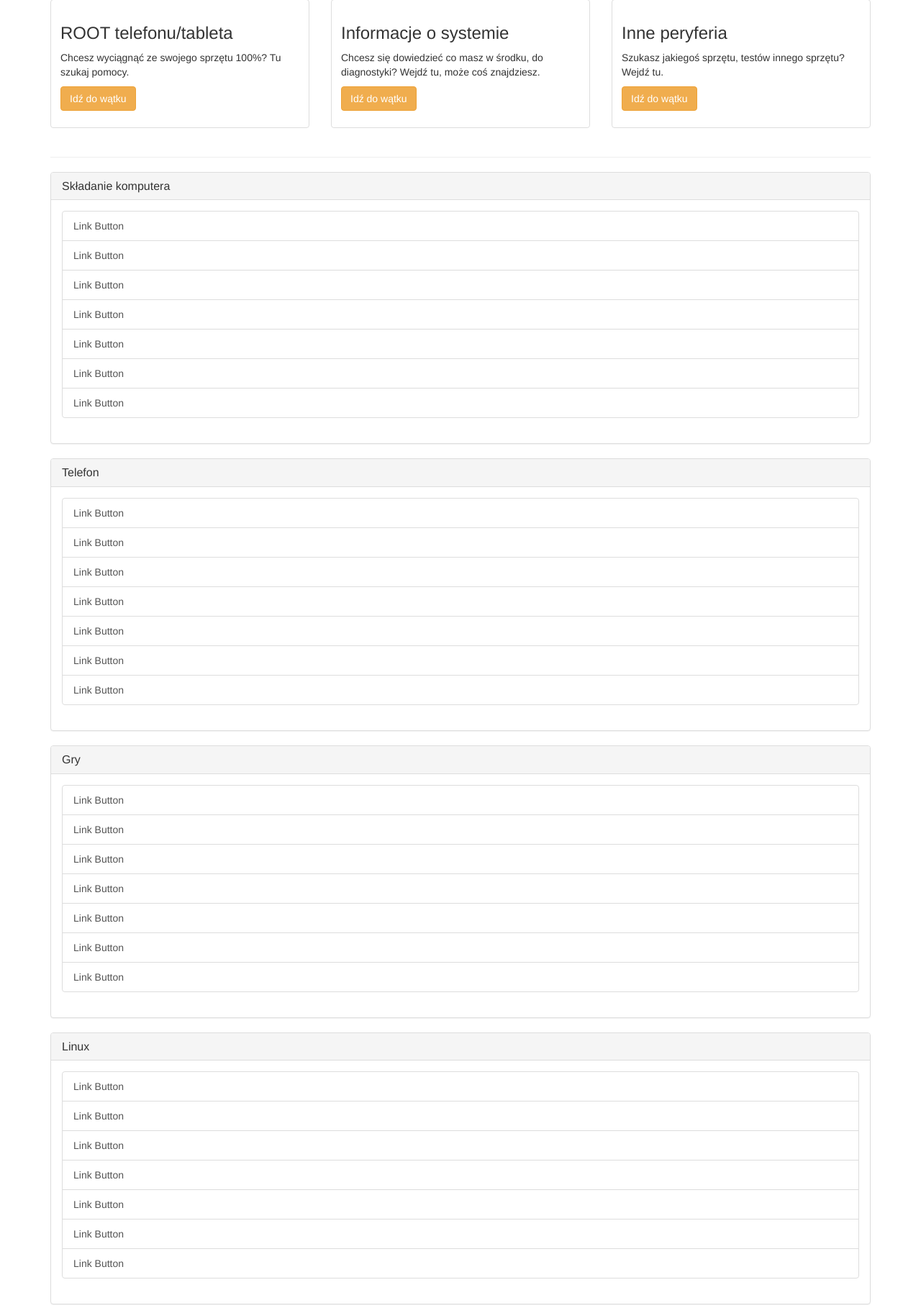
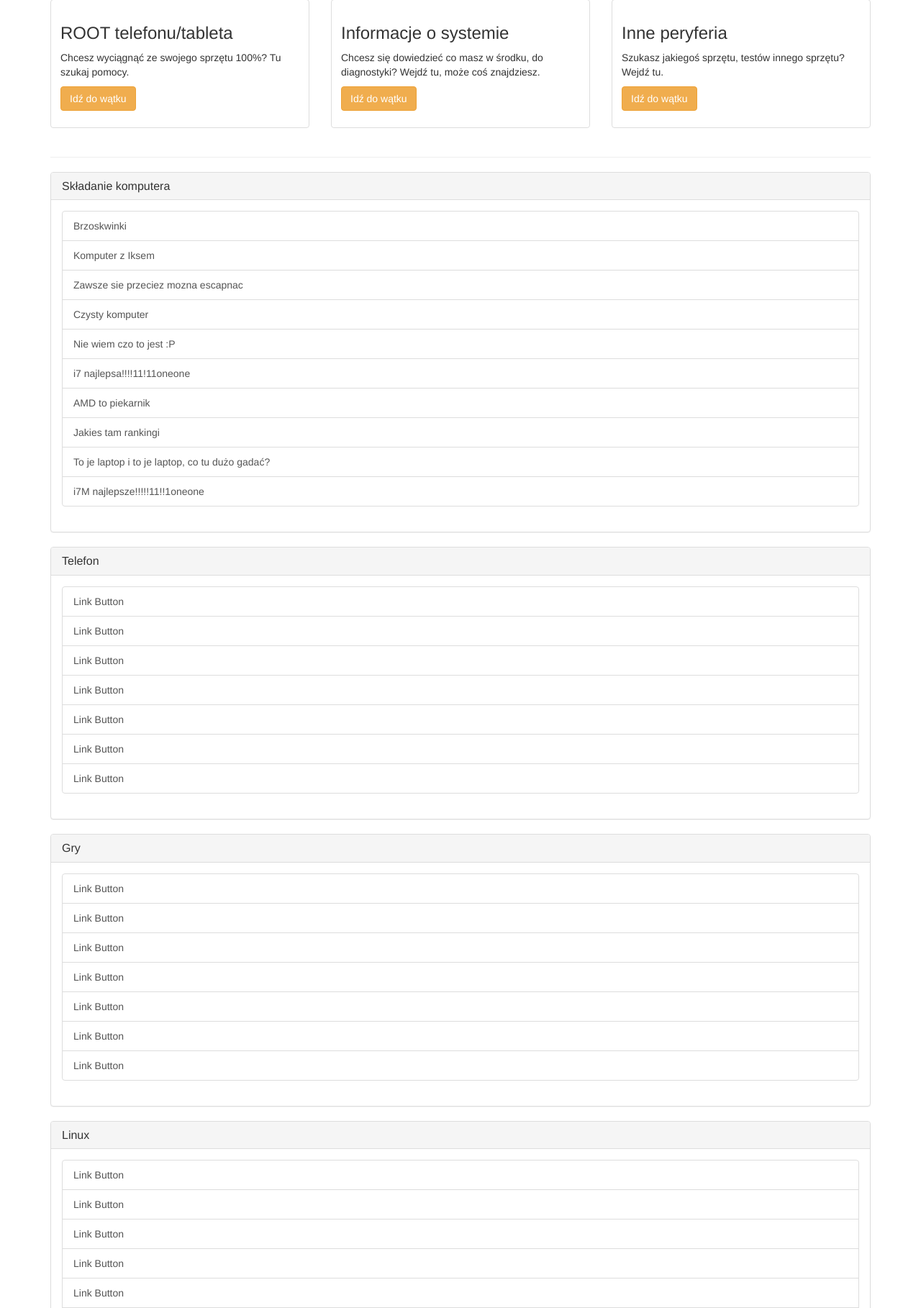
Before and after one commit to AnCookie/StronaTTI-2, a PHP site: page / in a window 1280 px wide. Shown: the part 774-2592 px from the top of the page at 72% size. Run offline with PHP 8.4, Linux system fonts and the light colour scheme; some libraries are stand-ins or nearby versions.

Commit message:
Update index.php
Składanie komputera (linki+czasowy opis)

```diff
--- a/index.php
+++ b/index.php
@@ -182,14 +182,18 @@
     <h3 class="panel-title">Składanie komputera</h3>
   </div>
   <div class="panel-body">
-    <div class="list-group">
-  <a href="#" class="list-group-item" role="button">Link Button</a>
-  <a href="#" class="list-group-item" role="button">Link Button</a>
-  <a href="#" class="list-group-item" role="button">Link Button</a>
-  <a href="#" class="list-group-item" role="button">Link Button</a>
-  <a href="#" class="list-group-item" role="button">Link Button</a>
-  <a href="#" class="list-group-item" role="button">Link Button</a>
-  <a href="#" class="list-group-item" role="button">Link Button</a>
+  <div class="list-group">
+  <a href   ="http://www.morele.net/" class="list-group-item" role="button">Brzoskwinki</a>
+  <a href   ="http://www.x-kom.pl/" class="list-group-item" role="button">Komputer z Iksem</a>
+  <a href   ="http://www.esc.pl/" class="list-group-item" role="button">Zawsze sie przeciez mozna escapnac</a>
+  <a href   ="http://www.purepc.pl/" class="list-group-item" role="button">Czysty komputer</a>
+  <a href   ="http://www.proline.pl/" class="list-group-item" role="button">Nie wiem czo to jest :P</a>
+  <a href   ="http://cpuboss.com/" class="list-group-item" role="button">i7 najlepsa!!!!11!11oneone</a>
+  <a href   ="http://gpuboss.com" class="list-group-item" role="button">AMD to piekarnik</a>
+  <a href   ="http://www.benchmark.pl/tematyka/rankingi-sprzetu.html" class="list-group-item" role="button">Jakies tam rankingi</a>
+  <a href   ="http://www.benchit.pl/laptopy/porownanie" class="list-group-item" role="button">To je laptop i to je laptop, co tu dużo gadać?</a>
+  <a href   ="http://www.notebookcheck.pl/Mobilne-procesory-rozpiska-osiagow.4344.0.html" class="list-group-item" role="button">i7M najlepsze!!!!!11!!1oneone</a>
+
 </div>
   </div>
 </div>
```
